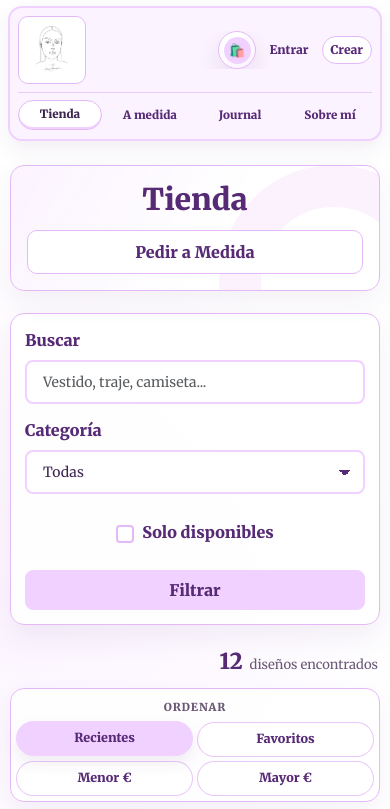
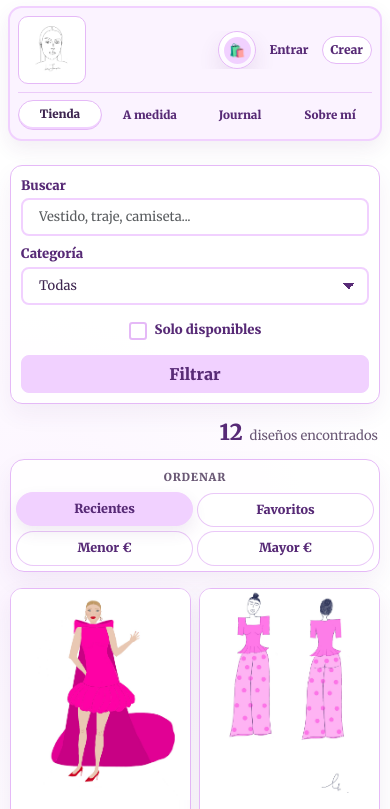
Before and after one commit to guillegomezz8/LuDesings, a Django app: a page that uses apps/tienda/templates/tienda/lista.html in a window 390 px wide. Shown: the top 809 px of the page. Run offline with Django 4.2, Linux system fonts and the light colour scheme; data comes from the database, SQL or seed files in the repository; data that the repository does not hold is empty; some libraries are stand-ins or nearby versions.

Commit message:
Minor fix

```diff
--- a/apps/tienda/templates/tienda/lista.html
+++ b/apps/tienda/templates/tienda/lista.html
@@ -2,17 +2,6 @@
 {% load static %}
 {% block contenido %}
 <div class="container tienda-page">
-    <header class="lu-page-header tienda-header">
-        <div>
-            <h1 class="contenido">Tienda</h1>
-        </div>
-        {% if request.user.is_staff %}
-            <a href="{% url "crear" %}" class="contenido lu-btn">Añadir Diseño</a>
-        {% else %}
-            <a href="{% url "diseño_a_medida" %}" class="contenido lu-btn lu-btn-ghost">Pedir a Medida</a>
-        {% endif %}
-    </header>
-
     <form method="get" class="tienda-filtros">
         <input type="hidden" name="orden" value="{{ orden }}">
         <div>
@@ -139,7 +128,7 @@
         </div>
     {% endif %}
 </div>
-<link rel="stylesheet" href="{% static 'css/pages/tienda.css' %}?v=order-mobile-3"/>
+<link rel="stylesheet" href="{% static 'css/pages/tienda.css' %}?v=compact-filters-4"/>
 <script src="https://code.jquery.com/jquery-3.6.0.min.js"></script>
 <script>
     $(document).ready(function() {
--- a/static/css/pages/tienda.css
+++ b/static/css/pages/tienda.css
@@ -1,5 +1,5 @@
 .tienda-page {
-    padding-top: 24px;
+    padding-top: 18px;
     padding-bottom: 48px;
 }
 
@@ -10,14 +10,33 @@
 .tienda-filtros {
     border: 1px solid #e5b9f7;
     border-radius: 14px;
-    padding: 18px;
+    padding: 14px;
     display: grid;
     grid-template-columns: minmax(220px, 2fr) minmax(180px, 1fr) auto auto;
-    gap: 14px;
+    gap: 10px;
     align-items: end;
-    margin-bottom: 20px;
+    margin-bottom: 16px;
     background: rgba(255, 255, 255, 0.9);
-    box-shadow: 0 12px 28px rgba(87, 42, 118, 0.07);
+    box-shadow: 0 10px 24px rgba(87, 42, 118, 0.06);
+}
+
+.tienda-filtros .form-label {
+    margin-bottom: 5px;
+    font-size: 14px;
+}
+
+.tienda-filtros .form-control,
+.tienda-filtros .form-control-lg {
+    min-height: 42px;
+    padding-top: 8px;
+    padding-bottom: 8px;
+    font-size: 14px;
+}
+
+.tienda-filtros .lu-shop-btn {
+    min-height: 42px;
+    padding-top: 8px;
+    padding-bottom: 8px;
 }
 
 .tienda-filtros > *,
@@ -36,7 +55,7 @@
     display: flex;
     align-items: center;
     gap: 8px;
-    min-height: 48px;
+    min-height: 42px;
 }
 
 .tienda-toolbar {
@@ -900,7 +919,35 @@
 @media (max-width: 560px) {
     .tienda-filtros {
         grid-template-columns: 1fr;
-        padding: 14px;
+        gap: 8px;
+        margin-bottom: 12px;
+        padding: 10px;
+        border-radius: 12px;
+    }
+
+    .tienda-filtros .form-label {
+        margin-bottom: 3px;
+        font-size: 13px;
+    }
+
+    .tienda-filtros .form-control,
+    .tienda-filtros .form-control-lg {
+        min-height: 38px;
+        padding-top: 7px;
+        padding-bottom: 7px;
+        font-size: 13px;
+    }
+
+    .tienda-filtros .lu-shop-btn {
+        min-height: 38px;
+        padding-top: 7px;
+        padding-bottom: 7px;
+    }
+
+    .tienda-check {
+        min-height: 34px;
+        justify-content: flex-start;
+        font-size: 13px;
     }
 
     .tienda-grid {
```
Also changed, not shown: apps/sitio/templates/sitio/peticion_formulario.html (+1 -7 lines), static/css/pages/formularios.css (+47 -9 lines).
